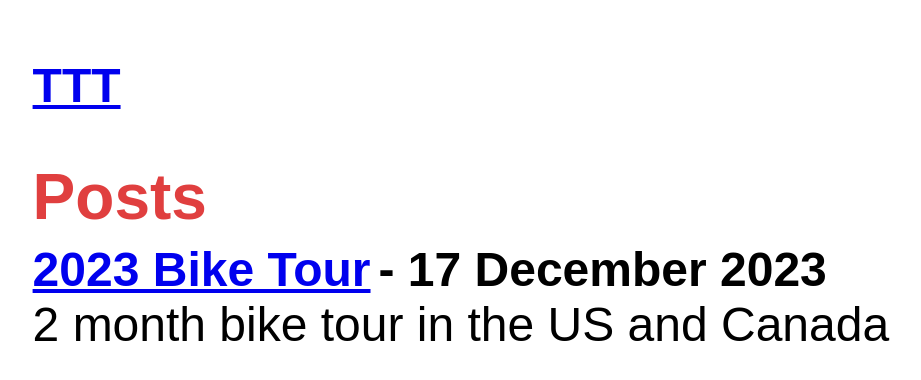
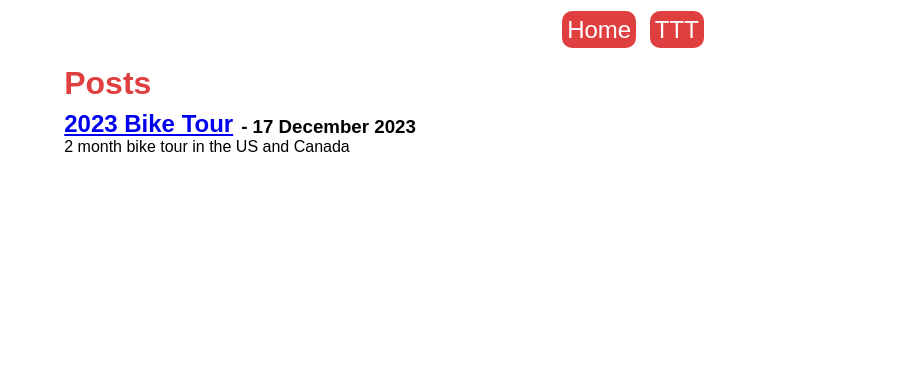
Before and after one commit to JackRobbers/jackrobbers.github.io, a Jekyll site: the page built from index.html, in a window 1280 px wide. Shown: the top 380 px of the page, without its empty margins (7-928 px from the left). Built offline with Jekyll 4.4.1, drawn with Linux system fonts in a browser that asks for light colours.

Commit message:
update navbar

```diff
--- a/_layouts/default.html
+++ b/_layouts/default.html
@@ -6,12 +6,14 @@
           <link rel="icon" type="image/x-icon" href={{page.icon}}>
         {% endif %}
         <link rel="stylesheet" href="/style.css">
+        <meta name="viewport" content="width=device-width,minimum-scale=1.0,maximum-scale=1.0"/>
     </head>
     <body>
         <header>
-            <!-- <nav>
+            <nav>
                 <a href="/">Home</a>
-            </nav> -->
+                <a href="/ttt">TTT</a>
+            </nav>
         </header>
         <main>
             {{ content }}
--- a/index.html
+++ b/index.html
@@ -1,7 +1,6 @@
 ---
 layout: default
 ---
-<h1><a href="/ttt">TTT</a></h1>
 <h1>Posts</h1>
 
 <ul id="post-list">
--- a/style.scss
+++ b/style.scss
@@ -51,27 +51,8 @@ img {
 }
 
 @media only screen and (max-device-width: 1000px) {
-  h1 {
-    font-size: 4rem;
-  }
-
-  p,
-  a,
-  h2,
-  h3 {
-    font-size: 3rem;
-  }
-
-  .flex-container {
-    grid-template-columns: 1fr;
-    grid-auto-rows: auto;
-    > div {
-      border-bottom: 0.7rem solid;
-      border-color: $site-red;
-    }
-  }
   body main {
-    width: 95%;
+    width: 90%;
   }
 }
 
@@ -108,14 +89,17 @@ main {
 }
 
 nav {
-  background-color: $site-red;
-
+  margin: auto;
+  margin-top: 1em;
+  text-align: center;
   a {
-    margin: 5px 10px 5px 10px;
-    display: inline-block;
     text-decoration: none;
     color: $site-white;
-    font-size: 2em;
+    font-size: 1.5em;
+    background-color: $site-red;
+    border-radius: 10px;
+    padding: 0.2em;
+    margin: 0.2em;
   }
 }
 
```
